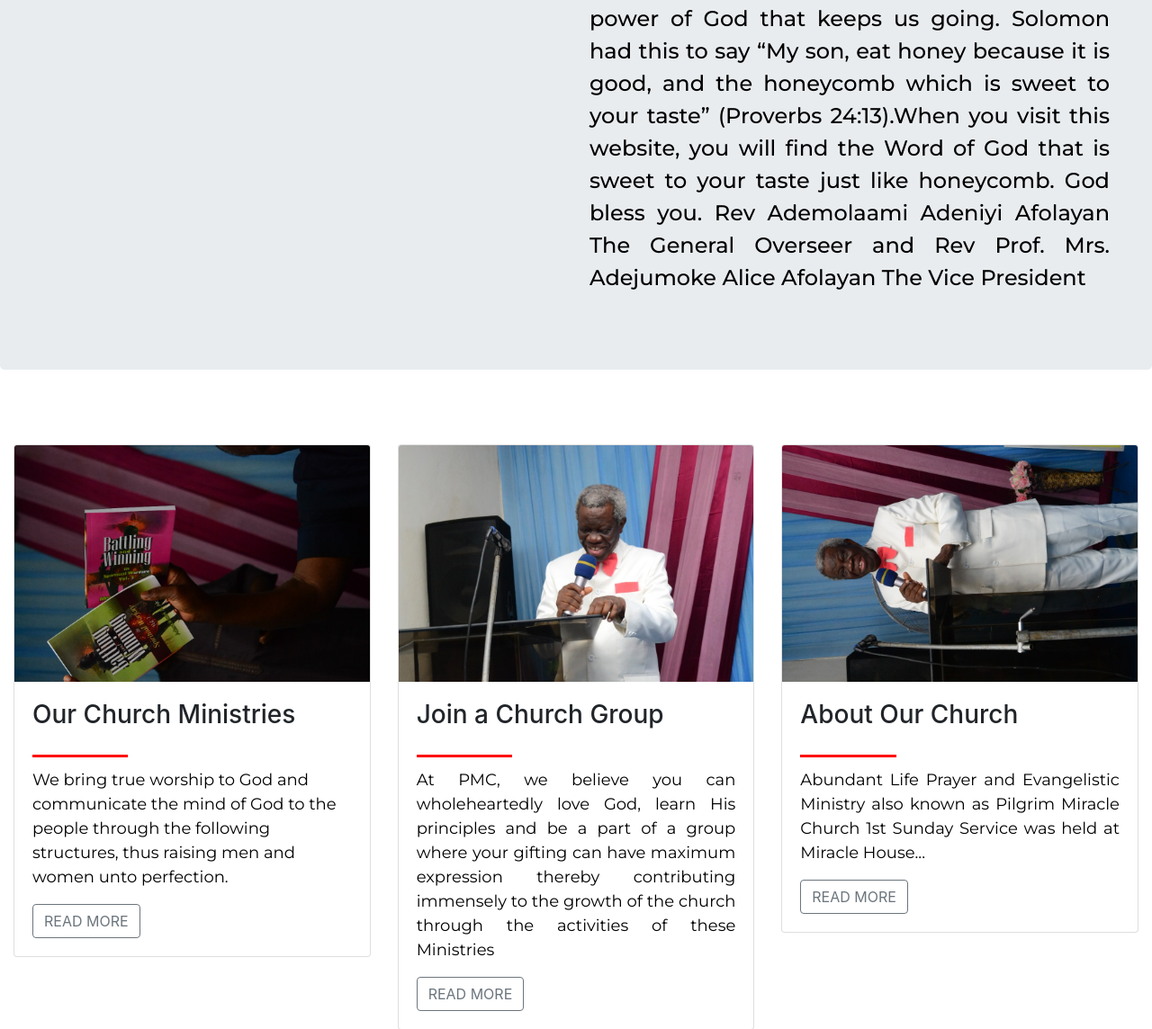
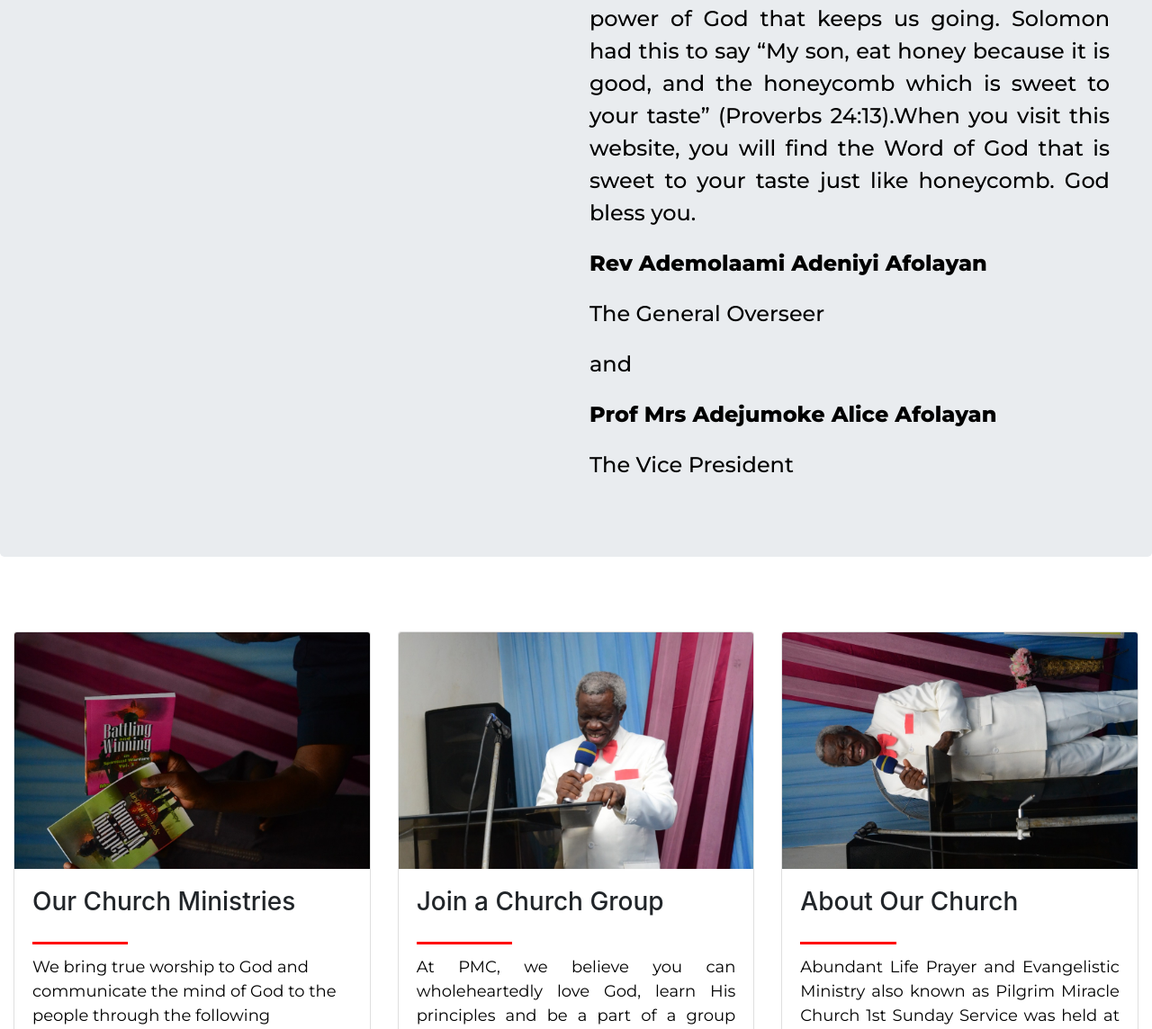
Before and after one commit to ojoilesanmi/pilgrimage_church, a Django app: page / in a window 1280 px wide. Shown: the part 3602-4746 px from the top of the page at 90% size. Run offline with Django 3.2, Linux system fonts and the light colour scheme; parts of the project's set-up code (start-up, migrations or seed data) failed here and were passed over; some libraries are stand-ins or nearby versions.

Commit message:
Added changes to the welcome Address in index template

```diff
--- a/templates/church/index.html
+++ b/templates/church/index.html
@@ -61,11 +61,13 @@
                 Solomon had this to say “My son, eat honey because it is good, and the honeycomb which is sweet to your taste” (Proverbs 24:13).When you visit this website, you will find the Word of God that is sweet to your taste just like honeycomb.
 
                 God bless you.
-                Rev Ademolaami Adeniyi Afolayan
-                The General Overseer
-                and
-                Rev Prof. Mrs. Adejumoke Alice Afolayan
-                The Vice President</p>
+
+              </p>
+            <p class="para" style="text-align: justify"><strong>Rev Ademolaami Adeniyi Afolayan</strong> </p>
+            <p class="para" style="text-align: justify"><span>The General Overseer</span></p>
+            <p class="para" style="text-align: justify"><span> and</span></p>
+            <p class="para" style="text-align: justify"><strong> Prof Mrs Adejumoke Alice Afolayan</strong></p>
+            <p class="para" sty;e="text-align:justify"><Span> The Vice President</Span></p>
 
 
 
```
